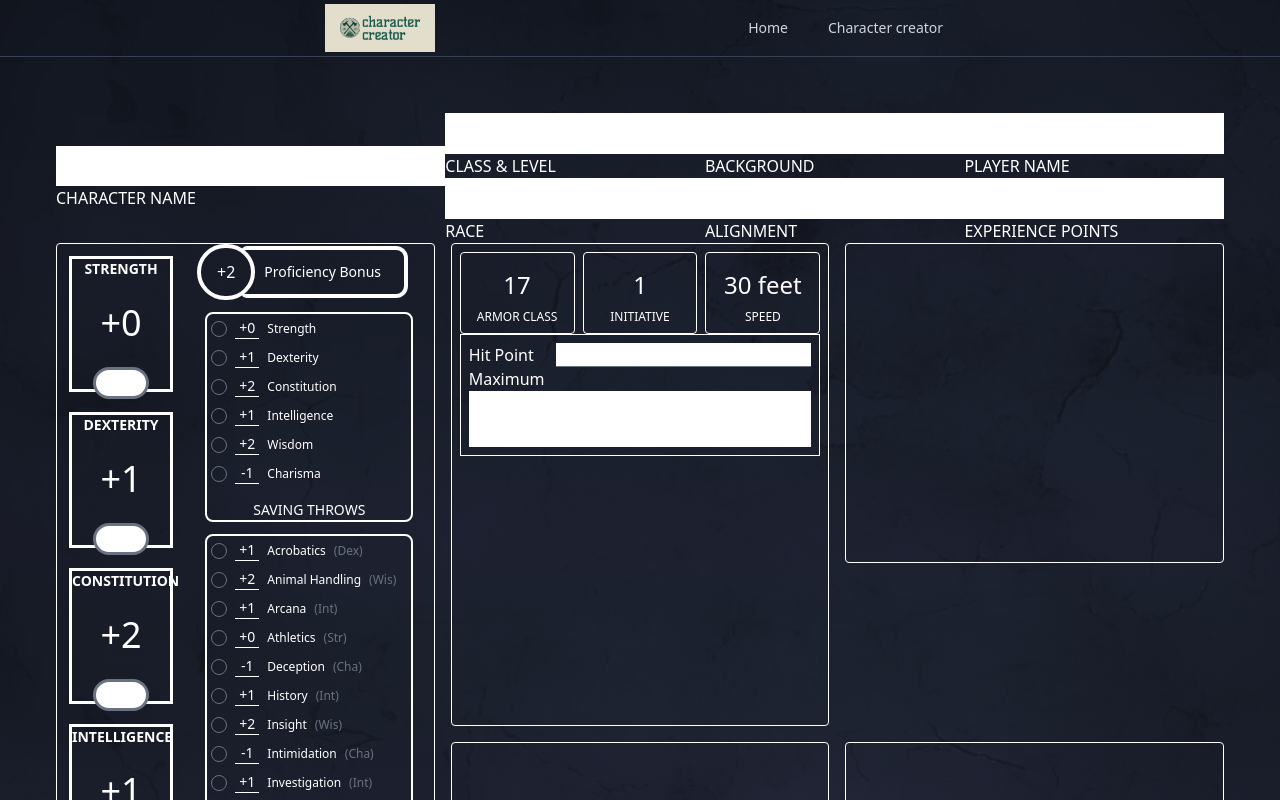
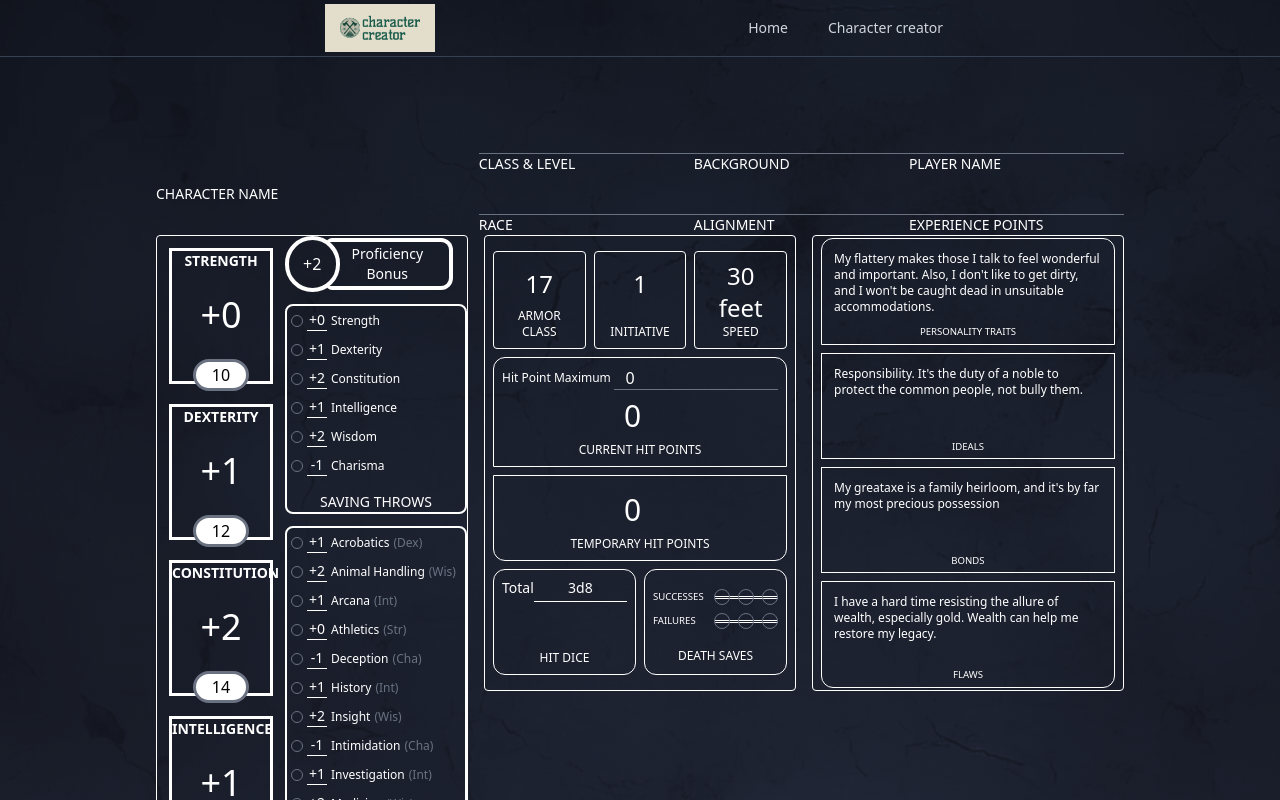
Before and after one commit to lematosdev/hackathon-boot-dev, a SvelteKit app in the folder client/: page /character-creator in a window 1280 px wide. Shown: the top 800 px of the page. Built offline with nearby package versions, Linux system fonts and the light colour scheme.

Commit message:
feat: new areas for the character sheet (#16)

```diff
--- a/client/src/app.css
+++ b/client/src/app.css
@@ -59,6 +59,11 @@
 
 body {
   font-family: 'proxima-nova', system-ui, -apple-system, sans-serif;
+}
+
+.character-form input, .character-form textarea {
+  color: white;
+  background: transparent;
 }
 
 @layer components {
--- a/client/src/lib/components/character-sheet/AbilityScore.svelte
+++ b/client/src/lib/components/character-sheet/AbilityScore.svelte
@@ -11,14 +11,14 @@
 <div class="w-full h-34 border-3">
   <p class="uppercase text-center text-sm font-bold">{label}</p>
   <p class="grid place-items-center h-22">
-    <span class="text-4xl font-">{getPlusSign(value)}{
-      getAbilityModifier(value)
-    }</span>
+    <span class="text-4xl font-"
+      >{getPlusSign(value)}{getAbilityModifier(value)}</span
+    >
   </p>
   <div class="w-full flex justify-center">
     <input
       type="text"
-      class="rounded-full w-14 h-8 text-center border-3"
+      class="rounded-full w-14 h-8 text-center border-3 bg-white! text-black!"
       bind:value
       aria-label="{label} score"
     />
--- a/client/src/lib/components/character-sheet/MainInput.svelte
+++ b/client/src/lib/components/character-sheet/MainInput.svelte
@@ -7,7 +7,13 @@
   let { label, code, value = '' }: Props = $props();
 </script>
 
-<div class="flex flex-col">
-  <input class="border-none" type="text" id={code} name={code} bind:value />
-  <label for={code} class="uppercase border-t-1">{label}</label>
+<div class="flex flex-col text-sm">
+  <input
+    class="border-0 border-b"
+    type="text"
+    id={code}
+    name={code}
+    bind:value
+  />
+  <label for={code} class="uppercase">{label}</label>
 </div>
--- a/client/src/lib/components/character-sheet/Skills.svelte
+++ b/client/src/lib/components/character-sheet/Skills.svelte
@@ -36,15 +36,15 @@
 
 <div class="border-2 rounded-lg max-w-52 w-full">
   {#each skills as skill}
-    <div class="flex gap-x-2 items-center p-1 text-sm">
+    <div class="flex gap-x-1 items-center p-1 text-sm">
       <input
-        class="rounded-full bg-transparent"
+        class="rounded-full size-3 bg-transparent"
         type="checkbox"
         name={skill.code}
         id={skill.code}
-        onchange={(e) => handleRadioChange(skill.code, e)}
+        onchange={e => handleRadioChange(skill.code, e)}
       />
-      <p class="border-b-1 w-6 text-center">
+      <p class="border-b-1 w-5 text-center">
         {getProficiency(list, skill.code, skill.value)}
       </p>
       <label class="text-xs" for={skill.code}>{skill.label}</label>
--- a/client/src/lib/utils/index.ts
+++ b/client/src/lib/utils/index.ts
@@ -3,7 +3,7 @@ export function getAbilityModifier(score: number) {
 }
 
 export function getPlusSign(value: number) {
-  return value >= 10 ? '+' : '';
+  return value >= 10 ? "+" : "";
 }
 
 export function getProficiencyBonus(level: number) {
@@ -20,17 +20,21 @@ export function getPerception(wisdomModifier: number, level: number) {
 
 export function saveTestCharacters(testCharacters: CharacterSheet[]) {
   const characters: CharacterSheet[] = testCharacters;
-  localStorage.setItem('characters', JSON.stringify(characters));
+  localStorage.setItem("characters", JSON.stringify(characters));
 }
 
 export function loadCharacters(): CharacterSheet[] {
-  const json = localStorage.getItem('characters');
+  const json = localStorage.getItem("characters");
   if (!json) return [];
   try {
     return JSON.parse(json) as CharacterSheet[];
   } catch {
-    console.warn('Corrupted characters in localStorage, resetting');
-    localStorage.removeItem('characters');
+    console.warn("Corrupted characters in localStorage, resetting");
+    localStorage.removeItem("characters");
     return [];
   }
 }
+
+export function camelCaseToNormalText(input: string): string {
+  return input.replace(/([a-z])([A-Z])/g, "$1 $2");
+}
--- a/client/src/routes/character-creator/+page.svelte
+++ b/client/src/routes/character-creator/+page.svelte
@@ -3,6 +3,7 @@
   import MainInput from '$lib/components/character-sheet/MainInput.svelte';
   import Skills from '$lib/components/character-sheet/Skills.svelte';
   import {
+    camelCaseToNormalText,
     getAbilityModifier,
     getPerception,
     getProficiencyBonus,
@@ -39,7 +40,7 @@
   ];
 
   const wisdomModifier = getAbilityModifier(
-    abilityScores.find((a) => a.code === 'wis')?.value ?? 0,
+    abilityScores.find(a => a.code === 'wis')?.value ?? 0
   );
 
   const mainInputs = [
@@ -52,11 +53,12 @@
   ];
 
   const level = 3;
+  const hidDice = 8;
 
   let proficiencies: string[] = $state([]);
 
   const initiative = getAbilityModifier(
-    abilityScores.find((a) => a.code === 'dex')?.value || 0,
+    abilityScores.find(a => a.code === 'dex')?.value || 0
   );
   const battleSkills = [
     { label: 'Armor class', value: 17 },
@@ -64,13 +66,26 @@
     { label: 'Speed', value: 30, unit: 'feet' },
   ];
 
-  let hitPointMax: number = $state(0);
-  let currentHitPoints: number = $state(0);
+  let hitPointMax = $state(0);
+  let currentHitPoints = $state(0);
+  let temporaryHitPoints = $state(0);
+
+  let characterBackground = $state({
+    personalityTraits:
+      "My flattery makes those I talk to feel wonderful and important. Also, I don't like to get dirty, and I won't be caught dead in unsuitable accommodations.",
+    ideals:
+      "Responsibility. It's the duty of a noble to protect the common people, not bully them.",
+    bonds:
+      "My greataxe is a family heirloom, and it's by far my most precious possession",
+    flaws:
+      'I have a hard time resisting the allure of wealth, especially gold. Wealth can help me restore my legacy.',
+  });
 </script>
 
-<form method="post" class="p-14 text-white">
+<div class="flex justify-center character-form">
+  <form method="post" class="p-14 text-white max-w-270">
     <div class="flex w-full">
-    <div class="flex flex-2 flex-col justify-center">
+      <div class="flex flex-2 flex-col justify-center text-sm">
         <input class="border-0" type="text" id="name" name="name" required />
         <label for="name" class="uppercase">Character Name</label>
       </div>
@@ -109,10 +124,9 @@
           <Skills
             {level}
             list={proficiencies}
-          skills={skills.map((s) => ({
+            skills={skills.map(s => ({
               ...s,
-            value: abilityScores.find((a) => a.code === s.ability)
-              ?.value || 0,
+              value: abilityScores.find(a => a.code === s.ability)?.value || 0,
             }))}
             title="Skills"
           />
@@ -130,10 +144,14 @@
           </div>
         </div>
       </div>
-    <div class="border rounded p-2">
+      <div
+        class="border rounded p-2 flex flex-col justify-center gap-y-2 h-114"
+      >
         <div class="flex gap-2">
           {#each battleSkills as skill}
-          <div class="border rounded flex-1 flex flex-col justify-between p-2">
+            <div
+              class="border rounded flex-1 flex flex-col justify-between p-2"
+            >
               <div
                 class="text-center w-full h-12 grid place-items-center text-2xl"
               >
@@ -146,12 +164,14 @@
             </div>
           {/each}
         </div>
-      <div class="border p-2">
-        <div class="flex">
-          <label for="hitPointMax">Hit Point Maximum</label>
+        <div class="border p-2 rounded-t-xl">
+          <div class="flex items-center">
+            <label class="text-xs w-50" for="hitPointMax"
+              >Hit Point Maximum</label
+            >
             <input
-            class="border-0 border-b h-6"
-            type="text"
+              class="border-0 border-b h-6 w-full"
+              type="number"
               id="hitPointMax"
               name="hitPointMax"
               bind:value={hitPointMax}
@@ -159,17 +179,97 @@
           </div>
           <div>
             <input
-            class="border-0 text-center text-4xl w-full"
-            type="text"
+              class="border-0 text-center text-3xl w-full"
+              type="number"
               bind:value={currentHitPoints}
             />
           </div>
+          <p class="uppercase text-center text-xs">Current hit points</p>
+        </div>
+        <div class="border p-2 rounded-b-xl">
+          <div>
+            <input
+              class="border-0 text-center text-3xl w-full"
+              type="number"
+              bind:value={temporaryHitPoints}
+            />
+          </div>
+          <p class="uppercase text-center text-xs">Temporary hit points</p>
+        </div>
+        <div class="flex gap-2">
+          <div class="rounded-xl p-2 w-1/2 border text-sm">
+            <div class="flex">
+              <p>Total</p>
+              <p class="border-0 border-b h-6 w-full text-center">
+                {`${level}d${hidDice}`}
+              </p>
+            </div>
+            <div>
+              <input
+                class="border-0 text-center text-2xl w-full"
+                type="number"
+                min="0"
+                max={level}
+              />
+            </div>
+            <p class="uppercase text-center text-xs">Hit dice</p>
+          </div>
+          <div
+            class="border rounded-xl p-2 w-1/2 flex flex-col justify-between"
+          >
+            <div class="flex-4 flex flex-col justify-center">
+              <div class="flex items-center justify-between pb-2">
+                <p class="uppercase text-[0.6rem]">Successes</p>
+                <div
+                  class="flex items-center justify-center gap-2 pl-2 relative"
+                >
+                  <div class="border-b border-t h-0.75 absolute w-7/8"></div>
+                  <input type="checkbox" class="rounded-full size-4 z-10" />
+                  <input type="checkbox" class="rounded-full size-4 z-10" />
+                  <input type="checkbox" class="rounded-full size-4 z-10" />
                 </div>
               </div>
-    <div class="border rounded h-80"></div>
+              <div class="flex items-center justify-between pb-2">
+                <p class="uppercase text-[0.6rem]">Failures</p>
+                <div
+                  class="flex items-center justify-center gap-2 pl-2 relative"
+                >
+                  <div class="border-b border-t h-0.75 absolute w-7/8"></div>
+                  <input type="checkbox" class="rounded-full size-4 z-10" />
+                  <input type="checkbox" class="rounded-full size-4 z-10" />
+                  <input type="checkbox" class="rounded-full size-4 z-10" />
+                </div>
+              </div>
+            </div>
+            <p class="uppercase text-center text-xs flex-1">Death saves</p>
+          </div>
+        </div>
+      </div>
+      <div
+        class="border rounded p-2 flex flex-col justify-center gap-y-2 h-114"
+      >
+        {#each Object.keys(characterBackground) as bg}
+          <div
+            class="border p-3 pb-1 first-of-type:rounded-t-xl last-of-type:rounded-b-xl"
+          >
+            <textarea
+              name={bg}
+              id={bg}
+              class="text-xs w-full p-0 h-15 border-0 resize-none"
+              bind:value={
+                characterBackground[bg as keyof typeof characterBackground]
+              }
+            ></textarea>
+            <p class="uppercase text-[0.6rem] text-center pt-2">
+              {camelCaseToNormalText(bg)}
+            </p>
+          </div>
+        {/each}
+      </div>
       <div class="border rounded h-70"></div>
       <div class="border rounded row-span-2"></div>
       <div class="border rounded h-70"></div>
       <div class="border rounded h-70"></div>
     </div>
   </form>
+</div>
```
Lines whose indentation alone changed are shown as unchanged.
